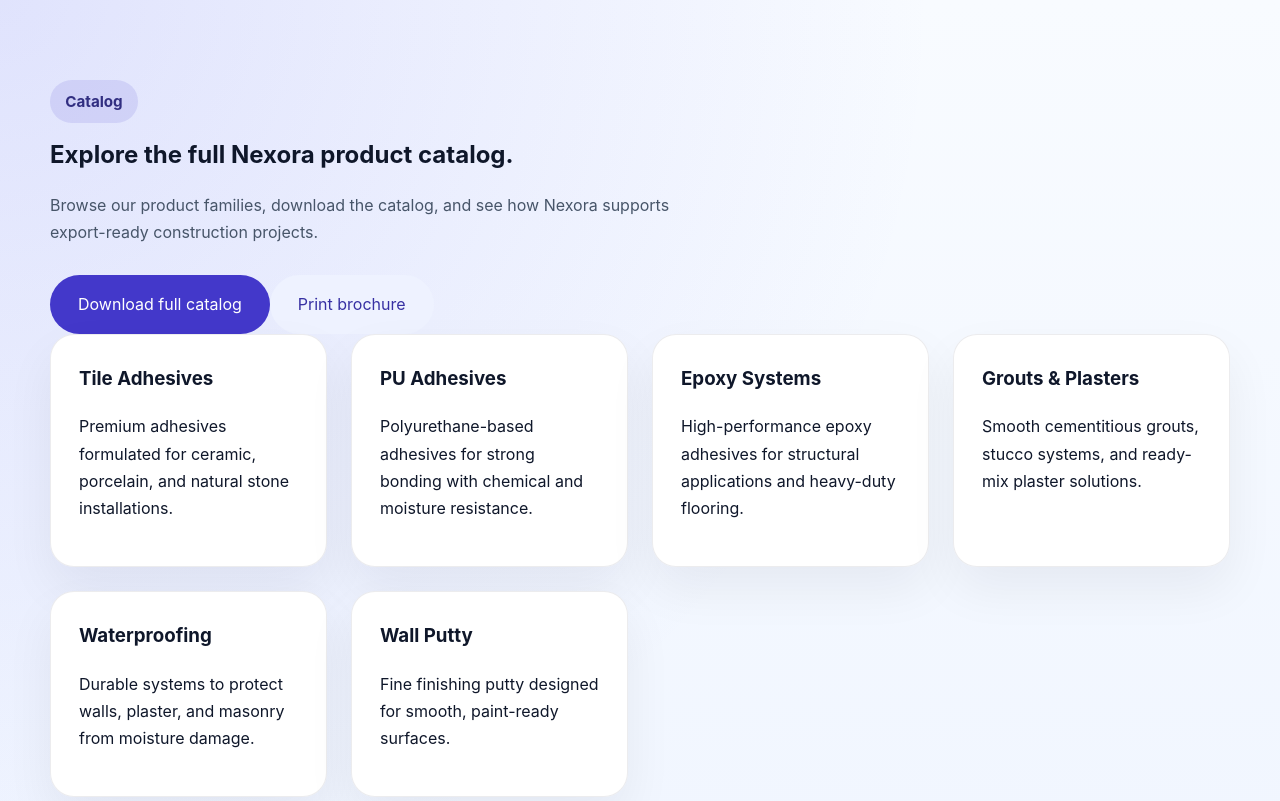
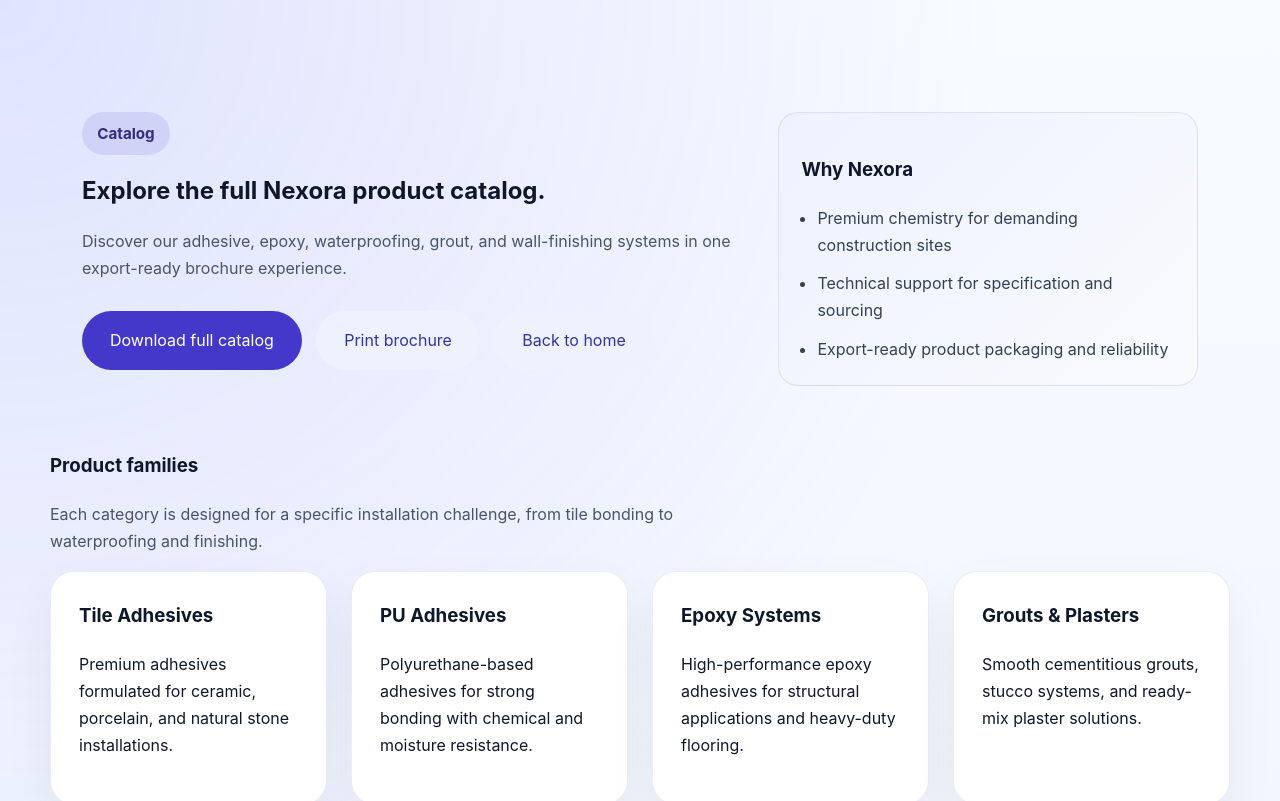
Before and after one commit to jaypalsodha/nexora, a Next.js app: page /catalog in a window 1280 px wide. Shown: the top 801 px of the page. Built offline with nearby package versions, Linux system fonts and the light colour scheme.

Commit message:
Refine catalog brochure layout

```diff
--- a/app/catalog/page.tsx
+++ b/app/catalog/page.tsx
@@ -12,14 +12,13 @@
     <main>
       <section className="section">
         <div className="container">
-          <div className="section-heading">
+          <div className="catalog-hero card">
+            <div className="catalog-hero-copy">
               <span className="badge">Catalog</span>
               <h2>Explore the full Nexora product catalog.</h2>
               <p className="section-subtitle">
-              Browse our product families, download the catalog, and see how Nexora supports export-ready construction projects.
+                Discover our adhesive, epoxy, waterproofing, grout, and wall-finishing systems in one export-ready brochure experience.
               </p>
-          </div>
-
               <div className="panel-actions">
                 <a className="button" href="/nexora-catalog.txt" download>
                   Download full catalog
@@ -27,6 +26,26 @@
                 <button type="button" className="button secondary" onClick={handlePrint}>
                   Print brochure
                 </button>
+                <a className="button secondary" href="/">
+                  Back to home
+                </a>
+              </div>
+            </div>
+            <div className="catalog-highlight">
+              <h3>Why Nexora</h3>
+              <ul className="catalog-bullet-list">
+                <li>Premium chemistry for demanding construction sites</li>
+                <li>Technical support for specification and sourcing</li>
+                <li>Export-ready product packaging and reliability</li>
+              </ul>
+            </div>
+          </div>
+
+          <div className="section-heading" style={{ marginTop: "2rem" }}>
+            <h3>Product families</h3>
+            <p className="section-subtitle">
+              Each category is designed for a specific installation challenge, from tile bonding to waterproofing and finishing.
+            </p>
           </div>
 
           <div className="grid category-grid">
--- a/app/globals.css
+++ b/app/globals.css
@@ -179,6 +179,37 @@
 
 .panel-actions {
   margin-top: 1.75rem;
+  display: flex;
+  flex-wrap: wrap;
+  gap: 0.9rem;
+}
+
+.catalog-hero {
+  display: grid;
+  grid-template-columns: 1.6fr 1fr;
+  gap: 1.5rem;
+  padding: 2rem;
+  align-items: start;
+}
+
+.catalog-hero-copy h2 {
+  margin-top: 1rem;
+  margin-bottom: 0.8rem;
+}
+
+.catalog-highlight {
+  background: linear-gradient(135deg, #eef2ff 0%, #f8fafc 100%);
+  border: 1px solid rgba(67, 56, 202, 0.12);
+  border-radius: 1.25rem;
+  padding: 1.4rem;
+}
+
+.catalog-bullet-list {
+  padding-left: 1rem;
+  margin: 0;
+  display: grid;
+  gap: 0.7rem;
+  color: #334155;
 }
 
 .testimonials-grid {
```
Lines whose indentation alone changed are shown as unchanged.
